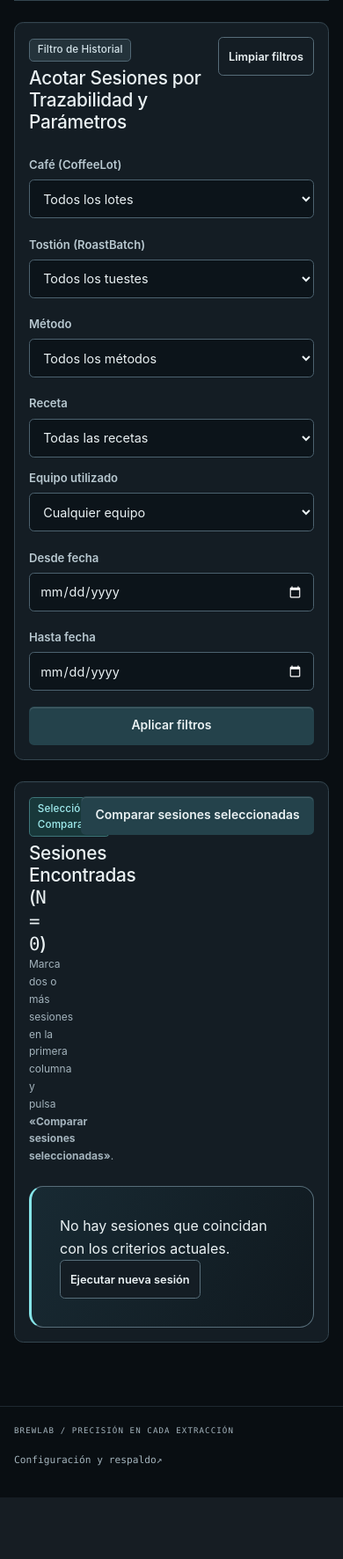
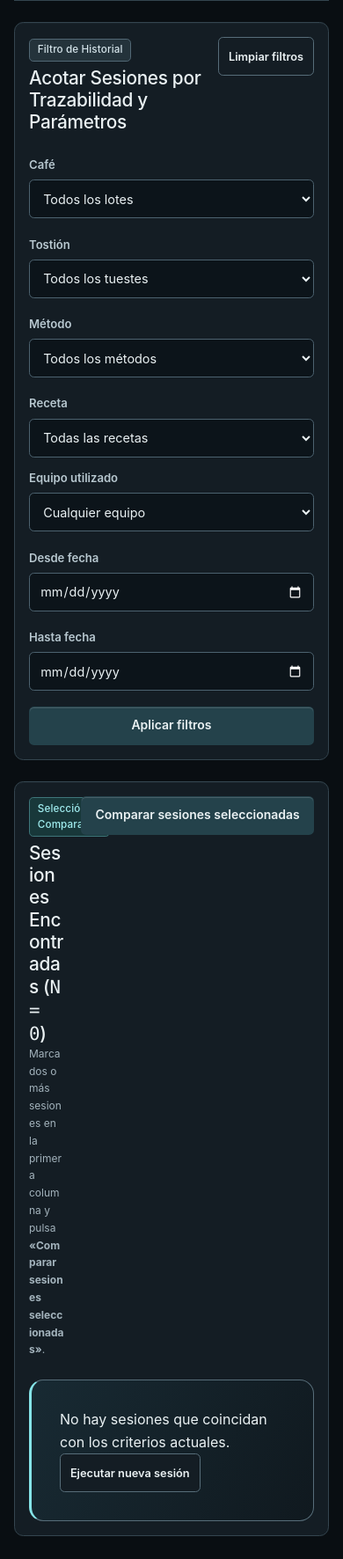
Before and after one commit to jeymer200509-eng/proyecto-brewlab, a Java web app: template WEB-INF/views/analytics/index.jsp in a window 390 px wide. Shown: the part 467-2239 px from the top of the page at 88% size. Before the commit the page ends 2169 px from the top, so only its background shows below. Run offline with Tomcat 11, a stand-in JSP engine, Linux system fonts and the light colour scheme; the template is opened without the code that fills it, so the values that code supplies are empty.

Commit message:
fix(ui): responsive surfaces and supported Ubuntu browser runner

```diff
--- a/WEB-INF/views/analytics/index.jsp
+++ b/WEB-INF/views/analytics/index.jsp
@@ -38,7 +38,7 @@
   <form method="get" action="${pageContext.request.contextPath}/app/analisis">
     <div class="form-grid form-grid-4">
       <div class="field">
-        <label class="field-label" for="filterLotId">Café (CoffeeLot)</label>
+        <label class="field-label" for="filterLotId">Café</label>
         <select class="input" id="filterLotId" name="coffeeLotId">
           <option value="">Todos los lotes</option>
           <c:forEach var="lot" items="${coffeeLots}">
@@ -50,7 +50,7 @@
       </div>
 
       <div class="field">
-        <label class="field-label" for="filterBatchId">Tostión (RoastBatch)</label>
+        <label class="field-label" for="filterBatchId">Tostión</label>
         <select class="input" id="filterBatchId" name="roastBatchId">
           <option value="">Todos los tuestes</option>
           <c:forEach var="rb" items="${roastBatches}">
@@ -280,7 +280,7 @@
         <strong style="font-size: 0.92rem;">
           Gráfico SVG — Perfil Sensorial Descriptivo Comparado (Eje Y: Intensidad en escala 0 a <c:out value="${comparison.sensoryChartMax}" /> pts · Muestra N = <c:out value="${comparison.sampleSize}" />)
         </strong>
-        <span class="mono muted" style="font-size: 0.78rem;">Fuente: tabla comparativa inferior · Null = Sin barra (—)</span>
+        <span class="mono muted" style="font-size: 0.78rem;">Fuente: tabla comparativa inferior · Sin medición = Sin barra (—)</span>
       </div>
 
       <svg viewBox="0 0 760 220" role="img"
@@ -355,7 +355,7 @@
         </thead>
         <tbody>
           <tr>
-            <td><strong>Lote de café (CoffeeLot)</strong></td>
+            <td><strong>Lote de café</strong></td>
             <td><span class="badge badge-measured">Contexto</span></td>
             <c:forEach var="item" items="${comparison.items}">
               <c:set var="cLot" value="${lotMap[item.session.coffeeLotId]}" />
@@ -368,7 +368,7 @@
             </c:forEach>
           </tr>
           <tr>
-            <td><strong>Lote de tostión (RoastBatch)</strong></td>
+            <td><strong>Lote de tostión</strong></td>
             <td><span class="badge badge-measured">Contexto</span></td>
             <c:forEach var="item" items="${comparison.items}">
               <c:set var="cBatch" value="${batchMap[item.session.roastBatchId]}" />
--- a/WEB-INF/views/brew/index.jsp
+++ b/WEB-INF/views/brew/index.jsp
@@ -369,7 +369,7 @@
           </div>
 
           <div class="field">
-            <label class="field-label" for="prep-lot">Lote de café (CoffeeLot)</label>
+            <label class="field-label" for="prep-lot">Lote de café</label>
             <select class="input" id="prep-lot" name="coffeeLotId">
               <option value="">— Usar el de la receta / ninguno —</option>
               <c:forEach var="lot" items="${coffeeLots}">
@@ -381,7 +381,7 @@
           </div>
 
           <div class="field">
-            <label class="field-label" for="prep-batch">Lote de tostión (RoastBatch)</label>
+            <label class="field-label" for="prep-batch">Lote de tostión</label>
             <select class="input" id="prep-batch" name="roastBatchId">
               <option value="">— Seleccionar lote de tostión —</option>
               <c:forEach var="b" items="${roastBatches}">
--- a/WEB-INF/views/coffee/detail.jsp
+++ b/WEB-INF/views/coffee/detail.jsp
@@ -90,7 +90,7 @@
 <section class="surface-card" aria-labelledby="batches-heading">
   <div class="card-header">
     <div>
-      <h2 id="batches-heading">Lotes de tostión asociados (RoastBatch)</h2>
+      <h2 id="batches-heading">Lotes de tostión asociados</h2>
       <p class="field-hint" style="margin-bottom:0;">
         Los días desde tostión se calculan dinámicamente como diferencia calendario entre hoy (<code class="num"><c:out value="${todayIso}"/></code>) y la fecha del lote elegido. No existe una ventana universal de frescura.
       </p>
@@ -203,7 +203,7 @@
           <c:when test="${not empty editBatch and not empty editBatch.id}">
             Editar lote de tostión: <c:out value="${editBatch.batchCode}"/>
           </c:when>
-          <c:otherwise>Registrar nuevo lote de tostión (RoastBatch) para <c:out value="${lot.code}"/></c:otherwise>
+          <c:otherwise>Registrar nuevo lote de tostión para <c:out value="${lot.code}"/></c:otherwise>
         </c:choose>
       </h2>
       <p class="field-hint" style="margin-bottom:0;">
--- a/WEB-INF/views/coffee/list.jsp
+++ b/WEB-INF/views/coffee/list.jsp
@@ -36,7 +36,7 @@
       <div class="empty-state">
         <h3>Aún no hay lotes de café que coincidan</h3>
         <p style="color: var(--text-secondary); font-size:0.88rem;">
-          Registra un lote de café abajo. Los campos desconocidos pueden dejarse en blanco y se conservarán como <code>null</code> (nunca como cero).
+          Registra un lote de café abajo. Los campos desconocidos pueden dejarse en blanco y se conservarán como dato no registrado (—).
         </p>
       </div>
     </c:when>
@@ -126,11 +126,11 @@
       <h2 id="nuevo-cafe-heading">
         <c:choose>
           <c:when test="${not empty editLot and not empty editLot.id}">Editar lote de café: <c:out value="${editLot.name}"/></c:when>
-          <c:otherwise>Registrar nuevo lote de café (CoffeeLot)</c:otherwise>
+          <c:otherwise>Registrar nuevo lote de café</c:otherwise>
         </c:choose>
       </h2>
       <p class="field-hint" style="margin-bottom:0;">
-        Solo el código y el nombre son obligatorios. Cualquier campo desconocido se conserva vacío (<code>null</code>).
+        Solo el código y el nombre son obligatorios. Cualquier campo desconocido se conserva vacío (—).
       </p>
     </div>
     <c:if test="${not empty editLot}">
--- a/WEB-INF/views/equipment/index.jsp
+++ b/WEB-INF/views/equipment/index.jsp
@@ -154,7 +154,7 @@
   <section class="surface-card" aria-labelledby="water-heading">
     <div class="card-header">
       <div>
-        <h2 id="water-heading">Perfiles de agua (WaterProfile)</h2>
+        <h2 id="water-heading">Perfiles de agua</h2>
         <p class="field-hint" style="margin-bottom:0;">
           Registra solo los parámetros medidos o conocidos. La ausencia de dato se conserva como <code>null</code> (—), nunca como 0.
         </p>
--- a/WEB-INF/views/experiments/index.jsp
+++ b/WEB-INF/views/experiments/index.jsp
@@ -49,7 +49,7 @@
                placeholder="Ej.: Efecto de molienda (20 vs 24 clics) en V60" />
       </div>
       <div class="field">
-        <label class="field-label" for="expLotId">Lote de café (CoffeeLot)</label>
+        <label class="field-label" for="expLotId">Lote de café</label>
         <select class="input" id="expLotId" name="coffeeLotId">
           <option value="">— Opcional —</option>
           <c:forEach var="lot" items="${coffeeLots}">
@@ -58,7 +58,7 @@
         </select>
       </div>
       <div class="field">
-        <label class="field-label" for="expBatchId">Lote de tostión (RoastBatch)</label>
+        <label class="field-label" for="expBatchId">Lote de tostión</label>
         <select class="input" id="expBatchId" name="roastBatchId">
           <option value="">— Opcional —</option>
           <c:forEach var="rb" items="${roastBatches}">
--- a/WEB-INF/views/recipes/detail.jsp
+++ b/WEB-INF/views/recipes/detail.jsp
@@ -153,11 +153,11 @@
   </details>
 </section>
 
-<!-- PASOS ORDENADOS (RecipeStep) -->
+<!-- PASOS ORDENADOS -->
 <section class="surface-card" id="pasos-receta" aria-labelledby="steps-heading">
   <div class="card-header">
     <div>
-      <h2 id="steps-heading">Pasos ordenados de preparación (RecipeStep)</h2>
+      <h2 id="steps-heading">Pasos ordenados de preparación</h2>
       <p class="field-hint" style="margin-bottom:0;">
         Crea, edita, duplica, reordena (↑/↓) o elimina etapas. Cada paso define inicio objetivo, duración opcional, agua del paso y agua acumulada objetivo.
       </p>
--- a/WEB-INF/views/settings/index.jsp
+++ b/WEB-INF/views/settings/index.jsp
@@ -40,7 +40,7 @@
       </div>
 
       <div class="field">
-        <label class="field-label" for="timerTheme">Tema visual del cronómetro (Brew Assistant)</label>
+        <label class="field-label" for="timerTheme">Tema visual del cronómetro</label>
         <select class="input" id="timerTheme" name="timerTheme">
           <option value="auto" ${settings.timerThemeCode == 'auto' ? 'selected' : ''}>Automático (grafito científico)</option>
           <option value="claro" ${settings.timerThemeCode == 'claro' ? 'selected' : ''}>Claro de alto contraste</option>
--- a/assets/css/modules.css
+++ b/assets/css/modules.css
@@ -200,3 +200,10 @@ summary { cursor: pointer; min-height: 44px; padding: .65rem 0; }
 @media(prefers-reduced-transparency:reduce) {
   .module-auth .auth-card { background: #141d24; backdrop-filter: none; }
 }
+/* Prevent intrinsic table/input widths from expanding grid tracks on small screens. */
+.surface-card,.timer-stage,.calibration-bench > *,.settings-workspace > * { min-width: 0; }
+:where(.surface-card,.timer-stage) :where(h2,h3,p,dd) { overflow-wrap: anywhere; }
+@media(max-width:400px) {
+  .sample-file { grid-template-columns: minmax(0,1fr); }
+  .sample-file .record-cell { grid-column: 1; }
+}
```
Also changed, not shown: WEB-INF/views/sensory/index.jsp (+4 -4 lines), .github/workflows/verify.yml.
